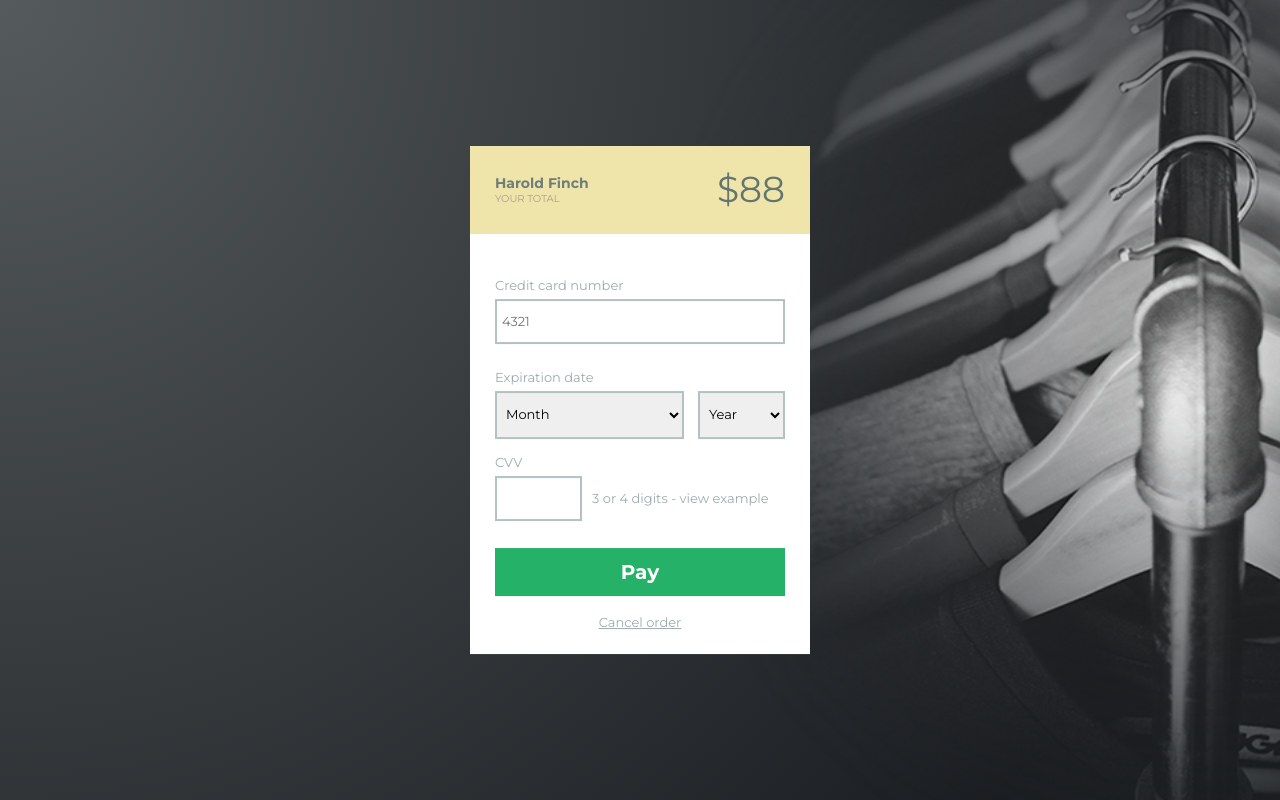
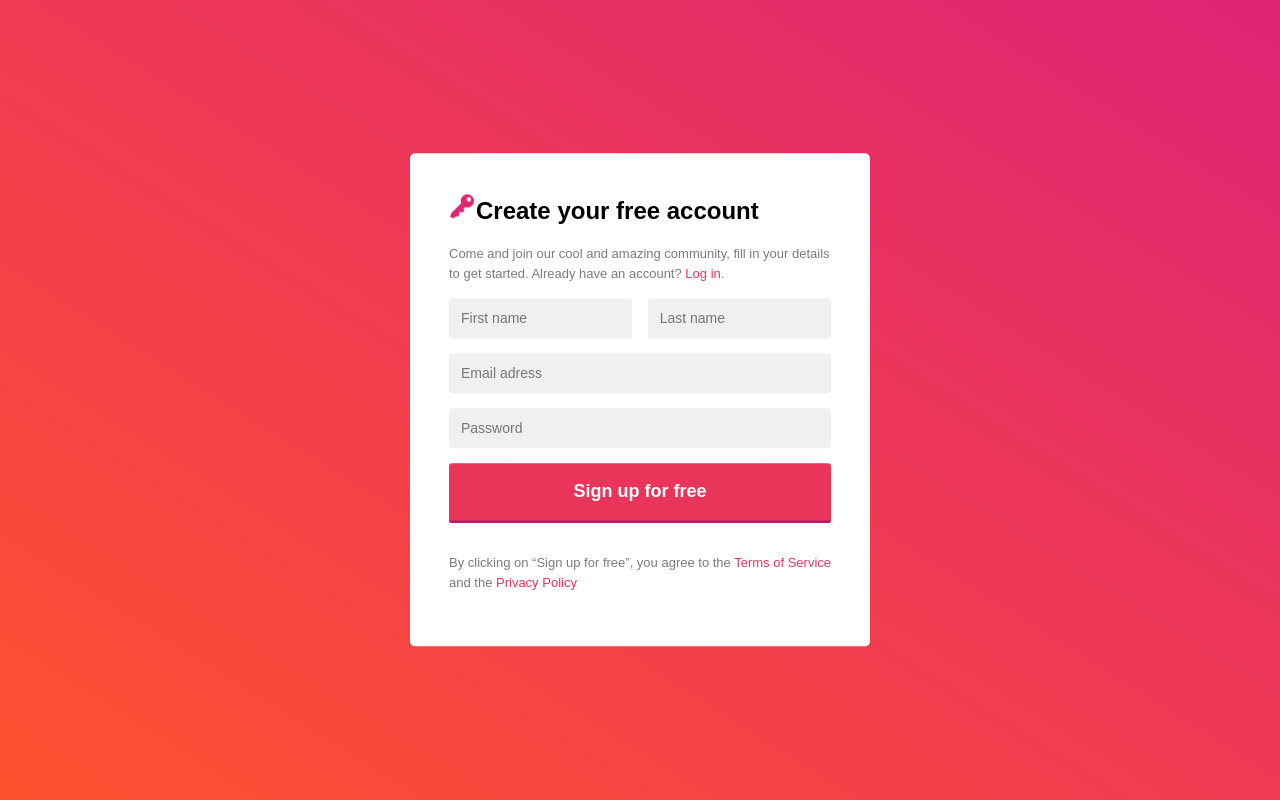
Before and after one commit to MatveiVasilenko/paymenform, a plain HTML site: page index.html in a window 1280 px wide. Drawn offline with Linux system fonts and the light colour scheme.

Commit message:
first commit

```diff
--- a/css/style.css
+++ b/css/style.css
@@ -7,126 +7,65 @@ html {
 	height: 100%;
 }
 body{
-	font: 400 1.3rem/1 "Montserrat", sans-serif;
+	font: 400 1.3rem/1.5 'Arail', sans-serif;
 	min-height: 100%;
-	background-color: #1a1d21;
-				background-image:
-				url(../img/bg.png),radial-gradient(circle farthest-side at top left, #555a5c, transparent);
-	background-repeat: no-repeat;
-	background-position: right center;
-	background-size: contain;
+	background-image: linear-gradient(to bottom left, rgb(221, 36, 118) 0%, rgb(255, 81, 47) 100%);
 }
 .form {
-	width: 340px;
+	width: 460px;
 	background: #fff;
 	position: absolute;
 	top: 50%;
 	left: 50%;
-	transform: translate(-50%, -50%)
-}
-.form__head {
-	background: #efe4aa;
-	padding: 25px;
-}
-.form__head:before,
-.form__head:after {
-	content: '';
-	display: table;
-	clear: both;
-}
-.form__body {
-	padding: 25px;
-}
-.form__title,
-.form__price {
+	transform: translate(-50%, -50%);
+	padding: 3em;
+	border-radius: 5px;
 }
 .form__title {
-	float: left;
-	min-width: 30%;
 	font-weight: 700;
-	font-size: 1.4rem;
-	color: #6e7f7b;
-	padding: 5px 0;
+	font-size: 2.4rem;
 }
-.form__price {
-	float: right;
-	min-width: 30%;
-	font-size: 3.6rem;
-	color: #637570;
-	text-align: right;
-}
-.form__price:before {
-	content: '$';
+.form__title:before {
+	content: url(../img/icon.png);
 }
 .form__subtitle {
-	display: inline-block;
-	width: 100%;
-	text-transform: uppercase;
-	font-weight: 400;
-	font-size: 1rem;
-	color: #a6a28d;
+	color: #7a7b7f;
+	padding: 15px 0;
 }
-.label {
-	color: #9eabad;
+.form__subtitle-link {
+	color: #ea355a;
+	text-decoration: none;
 }
-input,
-select {
-	border: 2px solid #b4c1c4;
-}
-.form__item {
-	margin: 7px 0;
-	padding: 13px 5px;
-}
-.form__item-card {
-	width: 100%;
-}
-.form__item-month {
-	display: inline-block;
-	width: 65%;
-}
-.form__item-month,
-.form__item-year,
-span,
-label,
-.cvv {
-	font-size: 1.3rem;
-}
-.cvv {
-	margin-top: 10px;
-}
-
-.form__item-year {
-	display: inline-block;
-	width: 30%;
-	margin-left: 5%;
-
-}
-.label {
-	margin: 20px 0;
-}
-.none {
+.form__blocks {
 	font-size: 0;
 }
-.form__item-cvv {
+.form__block {
 	display: inline-block;
-	width: 30%;
-	margin-right: 10px;
+	font-size: 1.4rem;
+	padding: 12px;
+	background: #f0f0f0;
+	border: none;
+	border-radius: 3px;
+}
+.form__block--little {
+	width: 48%;
+}
+.form__block--little:nth-child(odd) {
+	margin-right: 4%;
+}
+.form__block--big {
+	width: 100%;
+	margin-top: 15px;
 }
 .form__btn {
-	display: inline-block;
-	width: 100%;
-	padding: 14px;
-	background: #25b167;
+	display: block;
+	background: #ea355a;
+	font-weight: 700;
 	color: #fff;
-	font-weight: 700;
+	font-size: 1.8rem;
 	text-align: center;
-	text-decoration: none;
-	font-size: 20px;
+	margin: 15px 0;
+	padding: 15px 0;
+	border-radius: 3px;
+	border-bottom: 3px solid #bd1962;
 }
-.form__reset {
-	display: inline-block;
-	color: #9eabad;
-	width: 100%;
-	text-align: center;
-	padding-top: 20px;
-}
--- a/index.html
+++ b/index.html
@@ -10,45 +10,19 @@
 </head>
 <body>
 	<form action="" method="POST" class="form">
-		<div class="form__head">
-			<div class="form__title">Harold Finch
-				<span class="form__subtitle">your total</span>
-			</div>
-			<div class="form__price">88</div>
+		<div class="form__title">Create your free account</div>
+		<div class="form__subtitle">Come and join our cool and amazing community, fill in your details
+		to get started. Already have an account? <a class="form__subtitle-link" href="#">Log in</a>.
 		</div>
-		<div class="form__body">
-			<div class="label">
-				<span>Credit card number</span>
-				<input name="card" class="form__item form__item-card" type="text" placeholder="4321">
-			</div>
-			<div class="label none">
-				<span>Expiration date </span>
-				<select name="month" class="form__item form__item-month">
-					<option value="Month">Month</option>
-					<option value="January">January</option>
-					<option value="February">February</option>
-					<option value="March">March</option>
-					<option value="April">April</option>
-					<option value="May">May</option>
-					<option value="June">June</option>
-					<option value="July">July</option>
-					<option value="August">August</option>
-					<option value="September">September</option>
-					<option value="October">October</option>
-					<option value="November">November</option>
-					<option value="December">December</option>
-				</select>
-				<select name="year" class="form__item form__item-year">
-					<option value="Year">Year</option>
-					<option value="2018">2018</option>
-					<option value="2019">2019</option>
-					<option value="2020">2020</option>
-				</select>
-				<div class="cvv">CVV</div>
-				<label for=""><input name="cvv" class="form__item form__item-cvv" type="text" placeholder="">3 or 4 digits - view example</label>
-			</div>
-			<a href="#" class="form__btn">Pay</a>
-			<a href="#" class="form__reset">Cancel order</a>
+		<div class="form__blocks">
+			<input class="form__block form__block--little" type="text" placeholder="First name">
+			<input class="form__block form__block--little" type="text" placeholder="Last name">
+			<input class="form__block form__block--big" type="text" placeholder="Email adress">
+			<input class="form__block form__block--big" type="text" placeholder="Password">
+		</div>
+		<div class="form__btn">Sign up for free</div>
+		<div class="form__subtitle">By clicking on “Sign up for free”, you agree to the <a href="#" class="form__subtitle-link">Terms of Service</a> and
+		the <a href="#" class="form__subtitle-link">Privacy Policy</a>
 		</div>
 	</form>
 </body>
--- a/stylesheet.css
+++ /dev/null
@@ -1,24 +0,0 @@
-/*! Generated by Font Squirrel (https://www.fontsquirrel.com) on May 27, 2018 */
-
-
-
-@font-face {
-    font-family: 'slim_joeregular';
-    src: url('slimjoe-webfont.woff2') format('woff2'),
-         url('slimjoe-webfont.woff') format('woff');
-    font-weight: normal;
-    font-style: normal;
-
-}
-
-
-
-
-@font-face {
-    font-family: 'big_johnregular';
-    src: url('bigjohn-webfont.woff2') format('woff2'),
-         url('bigjohn-webfont.woff') format('woff');
-    font-weight: normal;
-    font-style: normal;
-
-}
```
Also changed, not shown: img/bg.png (deleted), img/icon.png (added).
